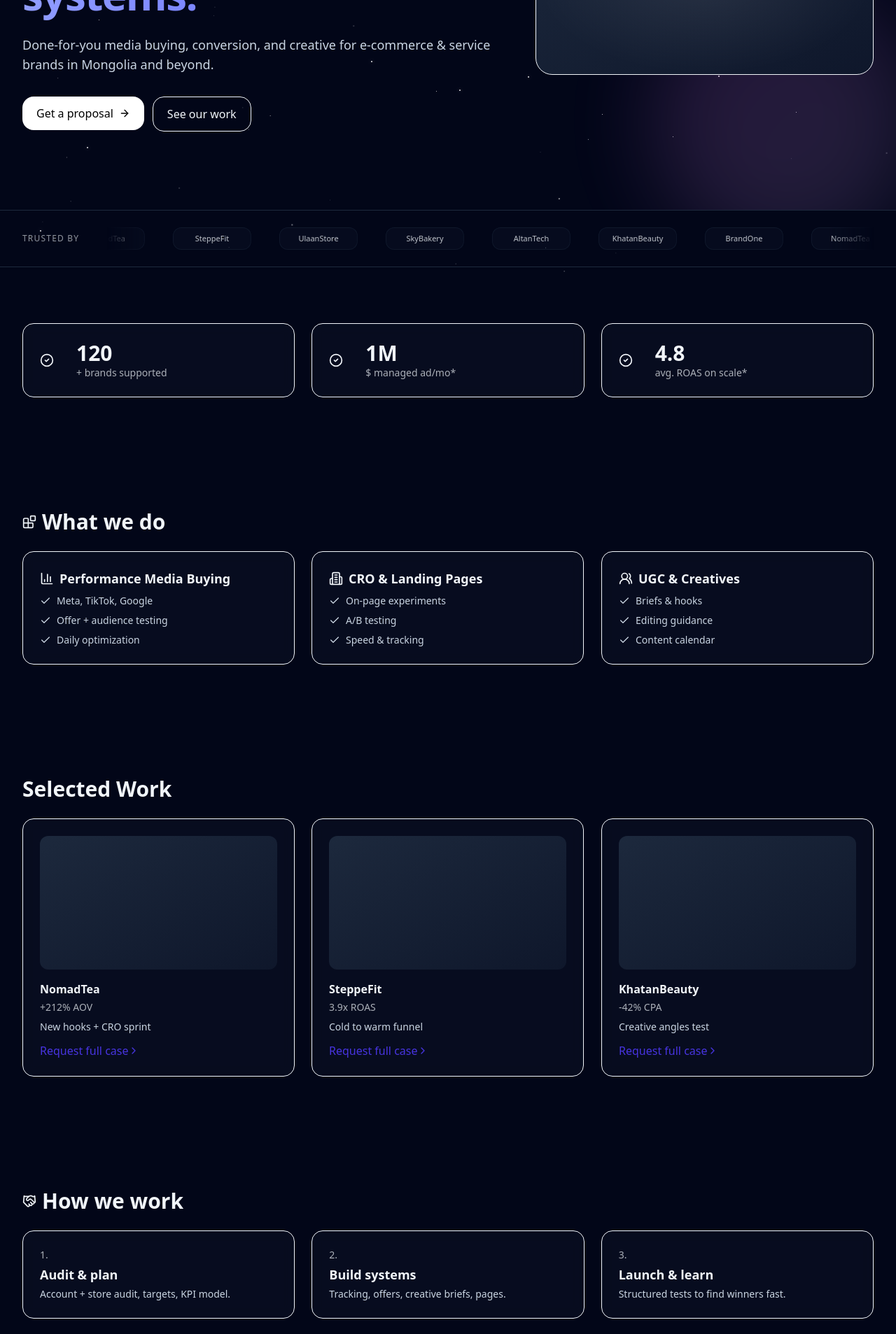
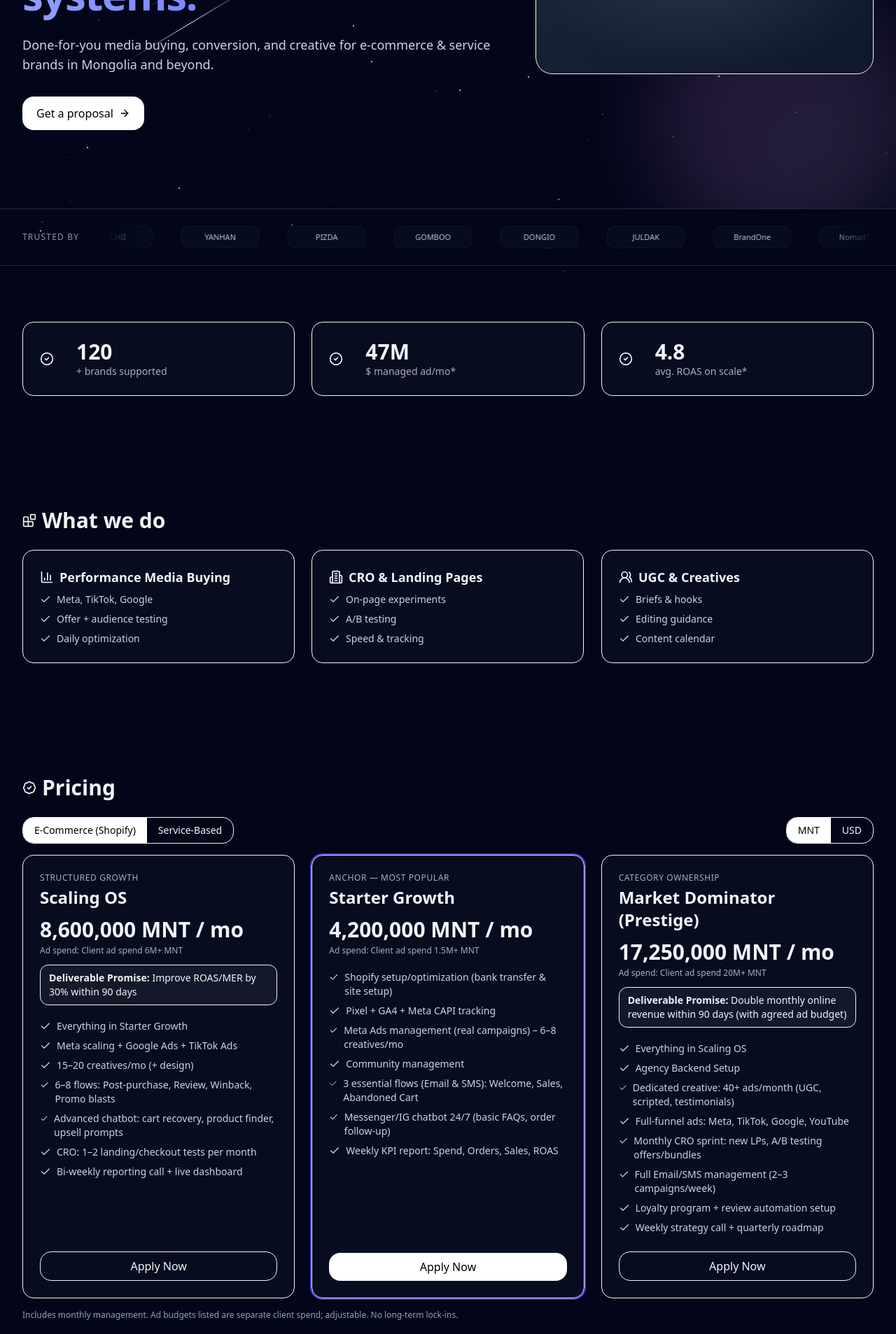
Before and after one commit to Khastengis/Scaledy_final, a React (Vite) app: page / in a window 1280 px wide. Shown: the part 420-2327 px from the top of the page at 70% size. Built offline with nearby package versions, Linux system fonts and the light colour scheme.

Commit message:
Removed sections w testimonials

```diff
--- a/src/ApplyForm.jsx
+++ b/src/ApplyForm.jsx
@@ -162,7 +162,8 @@ export default function ApplyForm() {
               <div className="glow-card__inner rounded-2xl bg-white/70 dark:bg-slate-900/40 backdrop-blur shadow-black/20 overflow-hidden">
                 <div className="w-full h-[78vh]">
                   <Widget
-                    id="KbaFkFON"
+                    // id="KbaFkFON"
+                    id="ULD3UGwS"
                     style={{ width: "100%", height: "100%" }}
                     autoFocus
                     hidden={{ source: "website" }}
--- a/src/Site.jsx
+++ b/src/Site.jsx
@@ -185,7 +185,7 @@ export default function Site() {
 
   const counters = [
     { key: "brands", end: 120, label: { en: "+ brands supported", mn: "+ брэнд хамтран ажилласан" } },
-    { key: "ad", end: 1000000, label: { en: "$ managed ad/mo*", mn: "₮ зарын төсөв/сар*" } },
+    { key: "ad", end: 47000000, label: { en: "$ managed ad/mo*", mn: "₮ зарын төсөв/сар*" } },
     { key: "roas", end: 4.8, decimals: 1, label: { en: "avg. ROAS on scale*", mn: "дундаж ROAS*" } },
   ];
 
@@ -295,12 +295,13 @@ export default function Site() {
                         </span>
                       </a>
                     </Magnetic>
-                    <a
+                    {/* <a
                       href="#work"
                       className="inline-flex items-center justify-center rounded-2xl border px-5 py-3 font-medium hover:bg-slate-900 focus:outline-none focus-visible:ring-2 focus-visible:ring-indigo-500"
                     >
                       {lang === "en" ? "See our work" : "Төслүүдийг харах"}
-                    </a>
+                    </a> */}
+
                   </motion.div>
                 </motion.div>
 
@@ -340,7 +341,7 @@ export default function Site() {
                 }}
               >
                 <div className="flex gap-10 w-max animate-[marquee_32s_linear_infinite] will-change-transform">
-                  {["BrandOne", "NomadTea", "SteppeFit", "UlaanStore", "SkyBakery", "AltanTech", "KhatanBeauty"]
+                  {["LALAR", "GICHII", "YANHAN", "PIZDA", "GOMBOO", "DONGIO", "JULDAK"]
                     .concat(["BrandOne", "NomadTea", "SteppeFit", "UlaanStore", "SkyBakery", "AltanTech", "KhatanBeauty"])
                     .map((name, i) => (
                       <div
@@ -425,7 +426,8 @@ export default function Site() {
           </section>
 
           {/* WORK */}
-          <section id="work" className="mx-auto max-w-7xl px-6 md:px-8 py-16 md:py-20">
+          {/* SELECTED WORK */}
+          {/* <section id="work" className="mx-auto max-w-7xl px-6 md:px-8 py-16 md:py-20">
             <h2 className="text-2xl md:text-3xl font-bold mb-6">
               {lang === "en" ? "Selected Work" : "Сонгосон төслүүд"}
             </h2>
@@ -446,10 +448,11 @@ export default function Site() {
                 </motion.div>
               ))}
             </motion.div>
-          </section>
+          </section> */}
 
           {/* PROCESS */}
-          <section id="process" className="mx-auto max-w-7xl px-6 md:px-8 py-16 md:py-20">
+          {/* HOW WE WORK */}
+          {/* <section id="process" className="mx-auto max-w-7xl px-6 md:px-8 py-16 md:py-20">
             <div className="flex items-center gap-2 mb-6">
               <Handshake className="h-5 w-5" />
               <h2 className="text-2xl md:text-3xl font-bold">{lang === "en" ? "How we work" : "Бид хэрхэн ажилладаг"}</h2>
@@ -480,7 +483,7 @@ export default function Site() {
                 </motion.li>
               ))}
             </motion.ol>
-          </section>
+          </section> */}
 
           {/* PRICING */}
           <section id="pricing" className="mx-auto max-w-7xl px-6 md:px-8 py-16 md:py-20">
@@ -581,7 +584,7 @@ export default function Site() {
                   variants={fadeUp}
                   className="rounded-2xl border p-6 bg-slate-900/40 backdrop-blur hover:shadow-xl transition"
                 >
-                  <div className="text-sm opacity-70">★ ★ ★ ★ ★</div>
+                  <div className="text-sm opacity-70" style={{ color: "#FFD700" }}>★ ★ ★ ★ ★</div>
                   <p className="mt-3">{r.q}</p>
                   <div className="mt-4 text-sm opacity-70">— {r.n}</div>
                 </motion.div>
```
